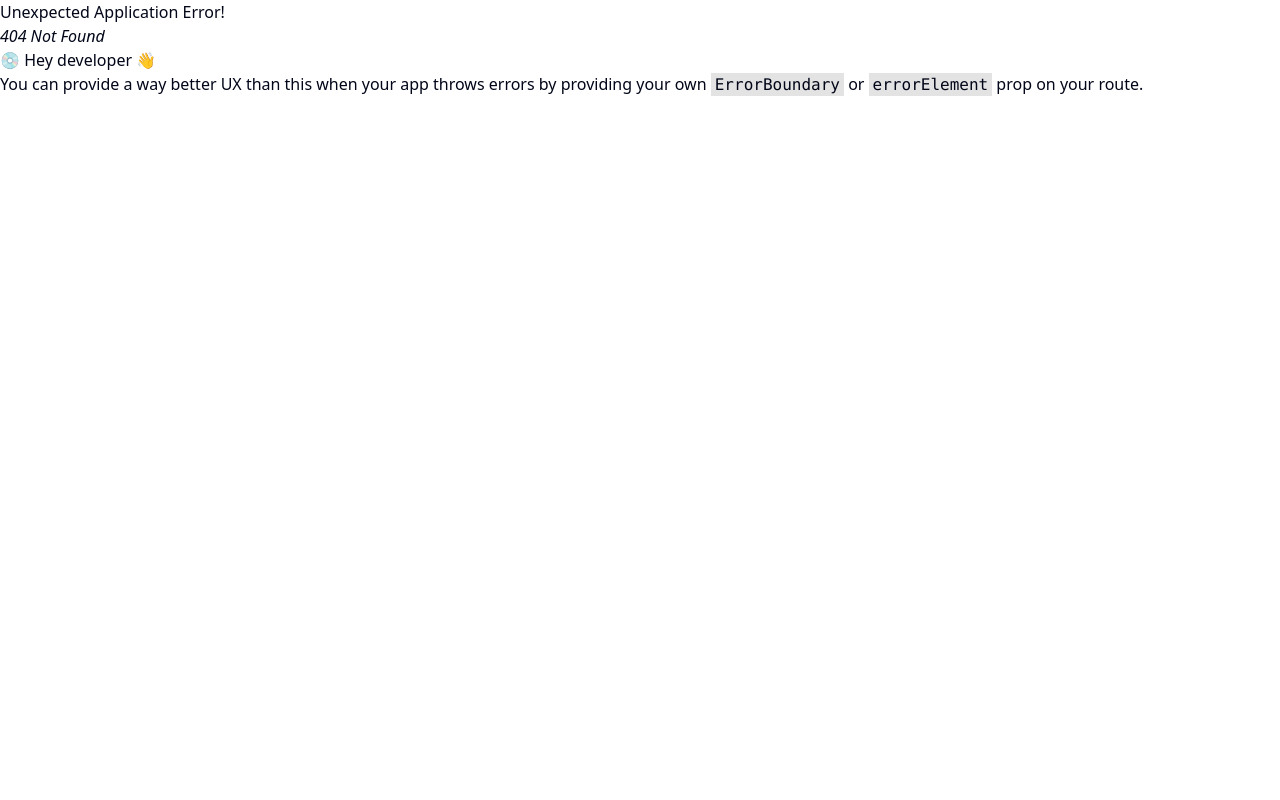
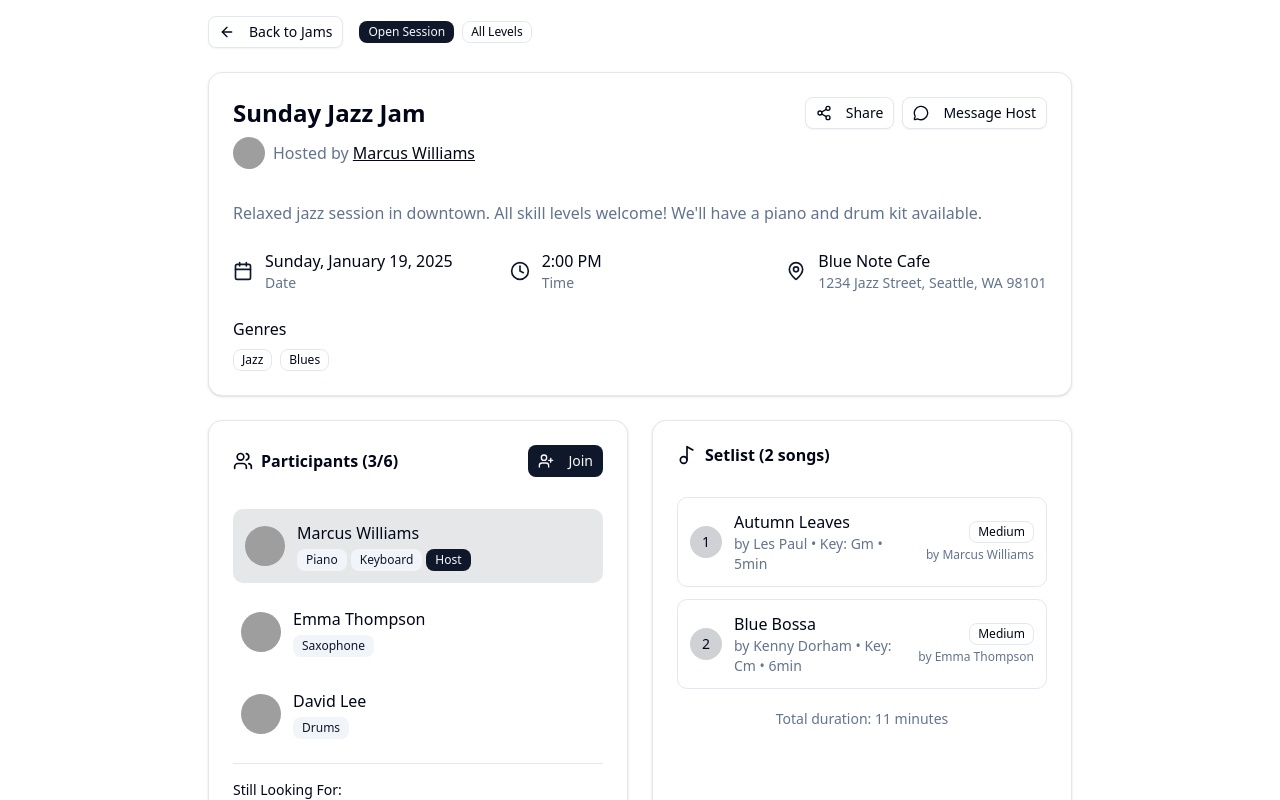
Before and after one commit to Kovu-Dot-Dev/stagemates-client, a React (Vite) app: page /jams/1 in a window 1280 px wide. Before the commit this address had no page. Shown: the top 800 px of the page. Built offline with nearby package versions, Linux system fonts and the light colour scheme; grey boxes are pictures that could not be loaded.

Commit message:
Events -> Jams for now

```diff
--- /dev/null
+++ b/src/api/jams/hooks/useJamQuery.ts
@@ -0,0 +1,17 @@
+import { type UseQueryOptions, type UseQueryResult, useQuery } from '@tanstack/react-query';
+
+import { type GetJamQueryResponse, getJam } from '../services/getJam';
+
+type UseJamQueryResult = UseQueryResult<GetJamQueryResponse, Error>;
+
+export const useJamQuery = (
+  id?: string,
+  options?: Omit<UseQueryOptions<GetJamQueryResponse, Error>, 'queryKey' | 'queryFn'>
+): UseJamQueryResult => {
+  return useQuery<GetJamQueryResponse, Error>({
+    queryKey: ['jam', id],
+    queryFn: () => getJam(id),
+    enabled: !!id,
+    ...options,
+  });
+};
--- /dev/null
+++ b/src/api/jams/services/getJam.ts
@@ -0,0 +1,12 @@
+import { mockJamSessions } from './mock';
+import type { JamSession } from './types';
+
+export type GetJamQueryResponse = JamSession | undefined;
+
+export const getJam = (id?: string): GetJamQueryResponse => {
+  if (!id) {
+    throw new Error('id is required');
+  }
+
+  return mockJamSessions.find((session) => session.id === id) as JamSession | undefined;
+};
--- a/src/features/jams/JamDetails.tsx
+++ b/src/features/jams/JamDetails.tsx
@@ -1,7 +1,26 @@
+import {
+  ArrowLeft,
+  Calendar,
+  Clock,
+  MapPin,
+  MessageCircle,
+  Music2,
+  Plus,
+  Share2,
+  UserPlus,
+  Users,
+} from 'lucide-react';
 import { useState } from 'react';
+import { useParams } from 'react-router';
+
+import { useJamQuery } from '@/api/jams/hooks/useJamQuery';
+import type { JamSession, SetListSong } from '@/api/jams/services/types';
+import { mockMusicianProfiles } from '@/api/profiles/services/mock';
+import type { MusicianProfile } from '@/api/profiles/services/types';
+import { ClickableAvatar } from '@/components/block/ClickableAvater';
+import { Badge } from '@/components/ui/Badge';
+import { Button } from '@/components/ui/Button';
 import { Card, CardContent, CardHeader, CardTitle } from '@/components/ui/Card';
-import { Button } from '@/components/ui/Button';
-import { Badge } from '@/components/ui/Badge';
 import {
   Dialog,
   DialogContent,
@@ -11,28 +30,10 @@ import {
 } from '@/components/ui/Dialog';
 import { Input } from '@/components/ui/Input';
 import { Label } from '@/components/ui/Label';
-import {
-  Calendar,
-  MapPin,
-  Users,
-  Clock,
-  ArrowLeft,
-  Music2,
-  Plus,
-  UserPlus,
-  MessageCircle,
-  Share2,
-} from 'lucide-react';
-import type { MusicianProfile } from '@/api/profiles/services/types';
+
 import { JamDiscussion } from './components/JamDiscussion';
-import { ClickableAvatar } from '../../components/block/ClickableAvater';
-import { useParams } from 'react-router';
-import { mockJamSessions } from '@/api/events/services/mock';
-import { mockMusicianProfiles } from '@/api/profiles/services/mock';
-import type { JamSession, SetListSong } from '@/api/events/services/types';
 
 interface JamDetailsProps {
-  jam?: JamSession;
   currentUser?: MusicianProfile;
   onBack?: () => void;
   onJoinJam?: (jam: JamSession) => void;
@@ -44,7 +45,6 @@ interface JamDetailsProps {
 }
 
 export function JamDetails({
-  jam = mockJamSessions[0],
   currentUser = mockMusicianProfiles[0],
   onBack = () => {},
   onJoinJam = () => {},
@@ -55,11 +55,19 @@ export function JamDetails({
   onViewProfile = () => {},
 }: JamDetailsProps) {
   const { id } = useParams<{ id: string }>();
-  jam = mockJamSessions.find((j) => j.id === id) || jam;
+  const { data: jam, isLoading } = useJamQuery(id);
   const [isAddSongDialogOpen, setIsAddSongDialogOpen] = useState(false);
   const [newSong, setNewSong] = useState<Partial<SetListSong>>({
     difficulty: 'Medium',
   });
+
+  if (isLoading) {
+    return null;
+  }
+
+  if (!jam) {
+    return 'No Jam found';
+  }
 
   const isParticipant = jam.participants.some((p) => p.id === currentUser.id);
   const isHost = jam.host.id === currentUser.id;
--- a/src/routes.tsx
+++ b/src/routes.tsx
@@ -1,5 +1,5 @@
+import React from 'react';
 import { createBrowserRouter } from 'react-router';
-import React from 'react';
 
 const Profile = React.lazy(() => import('@/features/profile'));
 const JamDetails = React.lazy(() =>
@@ -21,7 +21,7 @@ const router = createBrowserRouter([
         children: [{ path: ':id', element: <Profile /> }],
       },
       {
-        path: 'events',
+        path: 'jams',
         children: [
           { index: true, element: <JamDiscovery /> },
           { path: ':id', element: <JamDetails /> },
```
Also changed, not shown: src/features/jams/JamDiscovery.tsx (+18 -17 lines), src/features/jams/components/JamDiscussion.tsx (+7 -6 lines), src/api/jams/services/mock.ts (renamed from src/api/events/services/mock.ts), src/api/jams/services/types.ts (renamed from src/api/events/services/types.ts).
